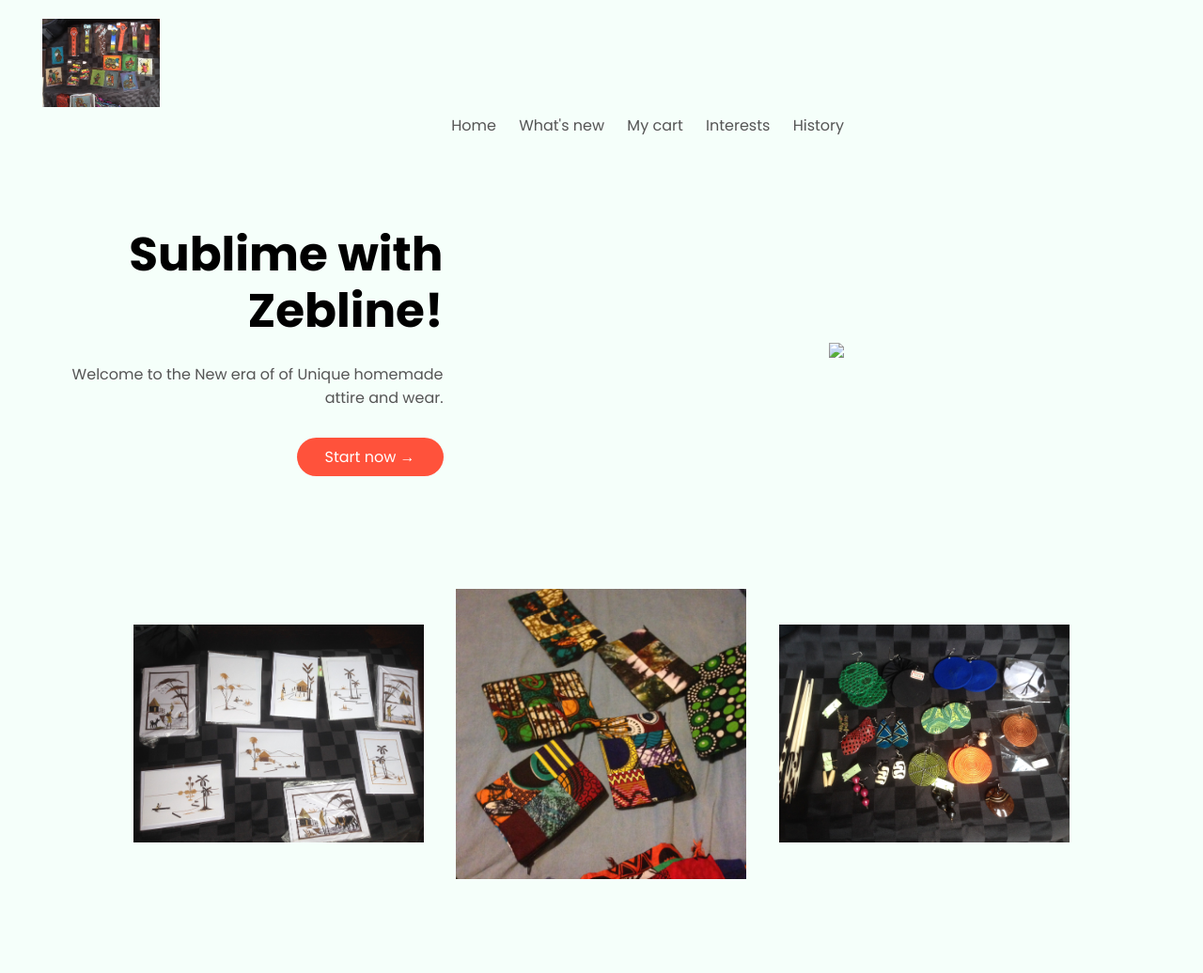
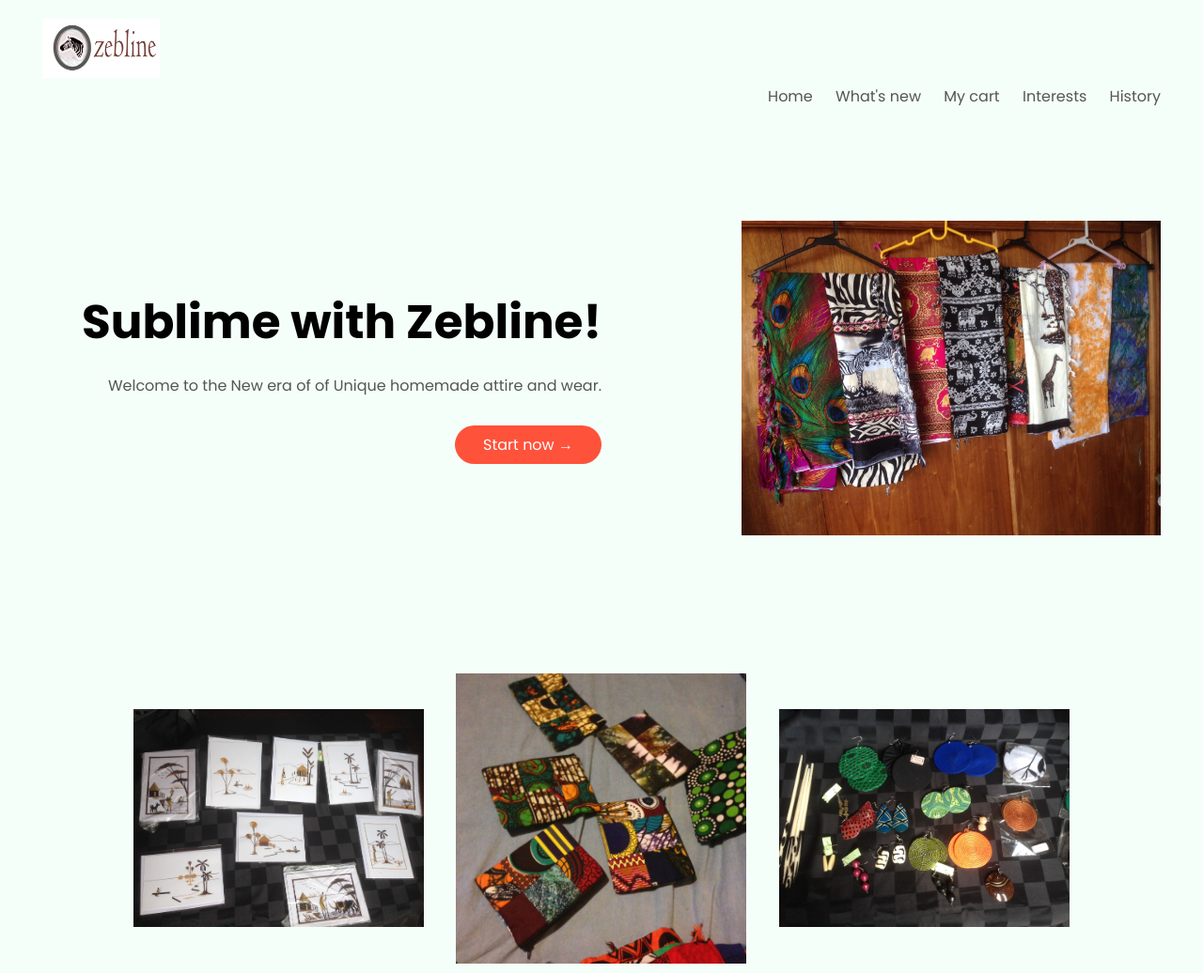
Before and after one commit to lengatonstudio/lengaton-studio, a plain HTML site: page index.html in a window 1280 px wide. Shown: the top 1036 px of the page at 94% size. Drawn offline with Linux system fonts and the light colour scheme.

Commit message:
Update index.html

```diff
--- a/index.html
+++ b/index.html
@@ -16,7 +16,7 @@
         <div class="container">
         <div class="navbar">
             <div class="logo">
-                <img src="Homepage img.jpg" width="125px">
+                <img src="zebras exp1.png" width="125px">
             <nav>
                 <ul>
                     <li><a href="">Home</a></li>
@@ -34,7 +34,7 @@
                   <a href="" class="btn">Start now &#8594;</a>
                 </div>
                 <div class="col-2">
-                   <img src="Sale items/Classic leesu.jpg">
+                   <img src="SalesItems/Classic leesu.jpg">
                 </div>
 
               </div>
```
